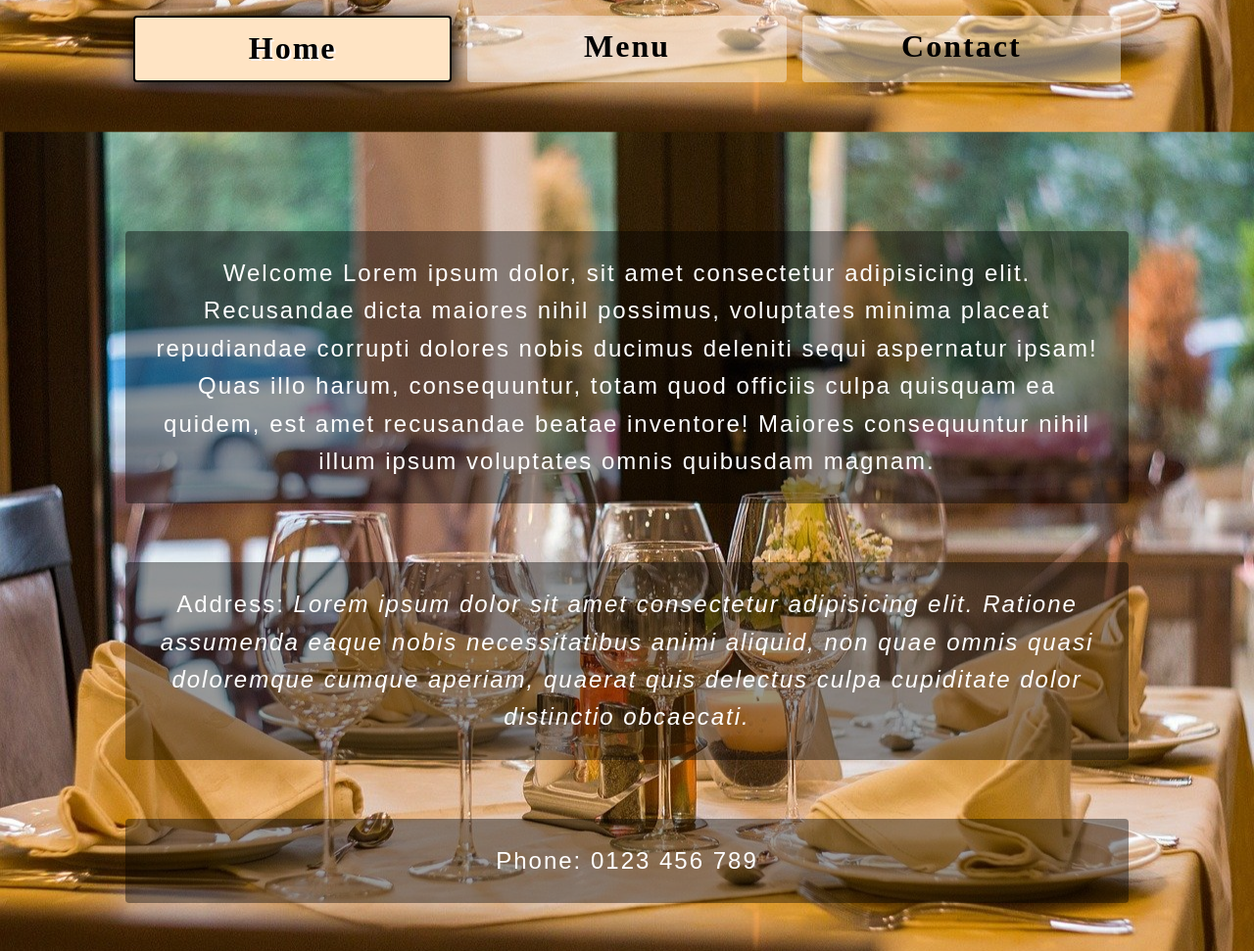
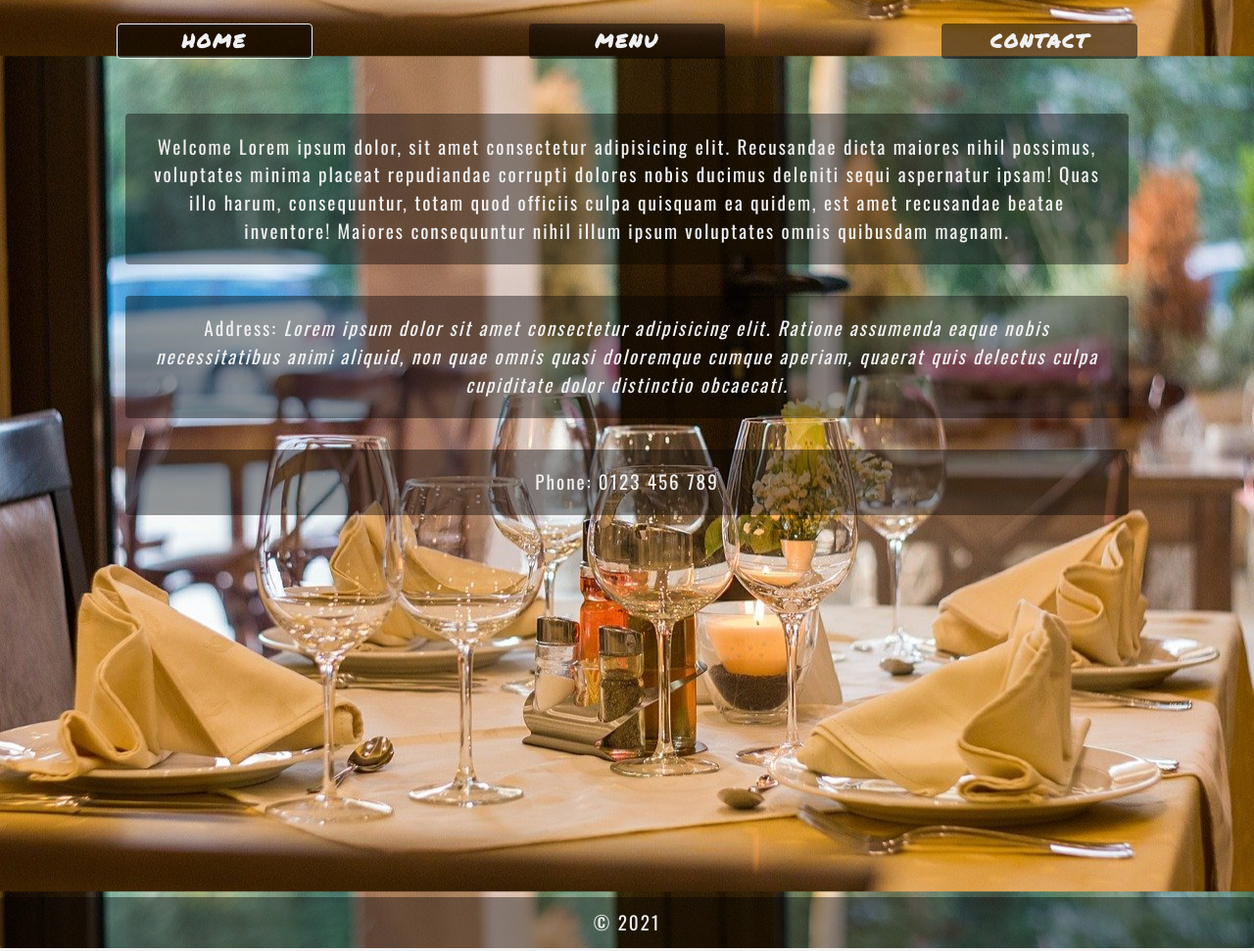
Before and after one commit to na3nou3a/restaurant, a website built with webpack: page dist/index.html in a window 1280 px wide. Shown: the top 971 px of the page at 98% size. Built offline with nearby package versions, Linux system fonts and the light colour scheme.

Commit message:
second commit

```diff
--- a/src/contact.js
+++ b/src/contact.js
@@ -1,9 +1,5 @@
-export const navContactContent = `
-  <a id="home" href="#">Home</a>
-  <a id="menu" href="#">Menu</a>
-  <a class="active" id="contact" href="#">Contact</a>`;
-
-export const mainContactContent = `<form action="">
+export const contact = () => `
+<form id='form'>
       <legend>Contact Us</legend>
       <label for="name">Name</label>
 <input type="text" name="name" id="name" placeholder="your Name">
@@ -12,6 +8,6 @@ export const mainContactContent = `<form action="">
 <label for="description">Message</label>
 <textarea name="description" id="description" cols="30" rows="10"></textarea>
 
-<input type="submit" class="btn" value="Submit">
+<button type="submit" class="btn">Submit</button>
 
     </form>`;
--- /dev/null
+++ b/src/footer.js
@@ -0,0 +1,6 @@
+export const footer = () => {
+  const year = new Date().getFullYear();
+  const footter = document.createElement('footer');
+  footter.innerHTML = `<p>&copy; ${year}</p>`;
+  return footter;
+};
--- a/src/home.js
+++ b/src/home.js
@@ -1,8 +1,4 @@
-export const navHomeContent = `
-  <a class="active" id="home" href="#">Home</a>
-  <a id="menu" href="#">Menu</a>
-  <a id="contact" href="#">Contact</a>`;
-
-export const mainHomeContent = `<p class="main-para">Welcome Lorem ipsum dolor, sit amet consectetur adipisicing elit. Recusandae dicta maiores nihil possimus, voluptates minima placeat repudiandae corrupti dolores nobis ducimus deleniti sequi aspernatur ipsam! Quas illo harum, consequuntur, totam quod officiis culpa quisquam ea quidem, est amet recusandae beatae inventore! Maiores consequuntur nihil illum ipsum voluptates omnis quibusdam magnam.</p>
+export const home =
+  () => `<p class="main-para">Welcome Lorem ipsum dolor, sit amet consectetur adipisicing elit. Recusandae dicta maiores nihil possimus, voluptates minima placeat repudiandae corrupti dolores nobis ducimus deleniti sequi aspernatur ipsam! Quas illo harum, consequuntur, totam quod officiis culpa quisquam ea quidem, est amet recusandae beatae inventore! Maiores consequuntur nihil illum ipsum voluptates omnis quibusdam magnam.</p>
 <p class="main-para">Address: <i>Lorem ipsum dolor sit amet consectetur adipisicing elit. Ratione assumenda eaque nobis necessitatibus animi aliquid, non quae omnis quasi doloremque cumque aperiam, quaerat quis delectus culpa cupiditate dolor distinctio obcaecati.</i></p>
 <p class="main-para">Phone: 0123 456 789</p>`;
--- a/src/index.js
+++ b/src/index.js
@@ -1,47 +1,68 @@
-import { navHomeContent, mainHomeContent } from "./home";
-import { navMenuContent, mainMenuContent } from "./menu";
-import { navContactContent, mainContactContent } from "./contact";
-const body = document.getElementsByTagName("body")[0];
-const nav = document.createElement("nav");
-const main = document.createElement("main");
-const footer = document.createElement("footer");
+import { navigation } from './navigation.js';
+import { footer } from './footer.js';
+import { home } from './home.js';
+import { menu } from './menu.js';
+import { contact } from './contact.js';
 
-footer.innerHTML = `<p>&copy; 2021</p>`;
-body.prepend(footer);
-body.prepend(main);
-body.prepend(nav);
+let currentPage = '';
+const body = document.getElementsByTagName('body')[0];
+const main = document.createElement('main');
 
-run("home");
-
-function run(what) {
-  if (what === "home") {
-    nav.innerHTML = navHomeContent;
-    main.innerHTML = mainHomeContent;
-  } else if (what === "menu") {
-    nav.innerHTML = navMenuContent;
-    main.innerHTML = mainMenuContent;
-  } else if (what === "contact") {
-    nav.innerHTML = navContactContent;
-    main.innerHTML = mainContactContent;
-  }
+function runHomePage() {
+  currentPage = 'home';
+  body.innerHTML = '';
+  body.prepend(footer());
+  main.innerHTML = home();
+  body.prepend(main);
+  body.prepend(navigation('home'));
   handleLinks();
 }
 
+function runMenuPage() {
+  currentPage = 'menu';
+  body.innerHTML = '';
+  body.prepend(footer());
+  main.innerHTML = menu();
+  body.prepend(main);
+  body.prepend(navigation('menu'));
+  handleLinks();
+}
+
+function runContactPage() {
+  currentPage = 'contact';
+  body.innerHTML = '';
+  body.prepend(footer());
+  main.innerHTML = contact();
+  body.prepend(main);
+  body.prepend(navigation('contact'));
+  handleLinks();
+  const form = document.getElementById('form');
+  form.addEventListener('submit', (e) => {
+    e.preventDefault();
+    form.reset();
+    alert('form submitted!');
+  });
+}
 
 function handleLinks() {
-  const homeLink = document.querySelector("#home");
-  const menuLink = document.querySelector("#menu");
-  const contactLink = document.querySelector("#contact");
-  homeLink.addEventListener("click", function (e) {
+  const homeLink = document.querySelector('#home');
+  const menuLink = document.querySelector('#menu');
+  const contactLink = document.querySelector('#contact');
+  homeLink.addEventListener('click', function (e) {
+    if (currentPage == 'home') return;
     e.preventDefault();
-    run("home");
+    runHomePage('home');
   });
-  menuLink.addEventListener("click", function (e) {
+  menuLink.addEventListener('click', function (e) {
+    if (currentPage == 'menu') return;
     e.preventDefault();
-    run("menu");
+    runMenuPage('menu');
   });
-  contactLink.addEventListener("click", function (e) {
+  contactLink.addEventListener('click', function (e) {
+    if (currentPage == 'contact') return;
     e.preventDefault();
-    run("contact");
+    runContactPage('contact');
   });
 }
+
+runHomePage();
--- a/src/menu.js
+++ b/src/menu.js
@@ -1,46 +1,41 @@
-export const navMenuContent = `
-  <a id="home" href="#">Home</a>
-  <a class="active" id="menu" href="#">Menu</a>
-  <a id="contact" href="#">Contact</a>`;
-
-export const mainMenuContent = `<div id="menu-container">
-    <div>
+export const menu = () => `<div class="menu-container">
+    <div class='card'>
       <img src="./images/barbecue.jpg" alt="barbecue">
-      <p class="description">Barbecue Lorem, ipsum dolor.</p>
+      <p class="description">Barbecue A chicken is a bird. One of the features that differentiate it from most other birds is that it has a comb and two wattles. The comb is the red appendage on the top of the head, and the wattles are the two appendages under the chin.</p>
     </div>
 
-        <div>
+       <div class='card'>
       <img src="./images/food.jpg" alt="food">
-      <p class="description">Meat Lorem, ipsum dolor.</p>
+      <p class="description">Meat, A chicken is a bird. One of the features that differentiate it from most other birds is that it has a comb and two wattles. The comb is the red appendage on the top of the head, and the wattles are the two appendages under the chin.</p>
     </div>
 
-        <div>
+        <div class='card'>
       <img src="./images/fried-chicken.jpg" alt="fried-chicken">
-      <p class="description">Chicken Lorem, ipsum dolor.</p>
+      <p class="description">Chicken, A chicken is a bird. One of the features that differentiate it from most other birds is that it has a comb and two wattles. The comb is the red appendage on the top of the head, and the wattles are the two appendages under the chin.</p>
     </div>
 
-        <div>
+        <div class='card'>
       <img src="./images/hamburger.jpg" alt="hamburger">
-      <p class="description">Hambourger Lorem, ipsum dolor.</p>
+      <p class="description">Hambourger, A chicken is a bird. One of the features that differentiate it from most other birds is that it has a comb and two wattles. The comb is the red appendage on the top of the head, and the wattles are the two appendages under the chin.</p>
     </div>
 
-        <div>
+        <div class='card'>
       <img src="./images/pizza1.jpg" alt="pizza1">
-      <p class="description">Pizza Lorem, ipsum dolor.</p>
+      <p class="description">Pizza, A chicken is a bird. One of the features that differentiate it from most other birds is that it has a comb and two wattles. The comb is the red appendage on the top of the head, and the wattles are the two appendages under the chin.</p>
     </div>
 
-        <div>
+       <div class='card'>
       <img src="./images/pizza2.jpg" alt="pizza2">
-      <p class="description">Pizza nLorem, ipsum dolor.</p>
+      <p class="description">Pizza, A chicken is a bird. One of the features that differentiate it from most other birds is that it has a comb and two wattles. The comb is the red appendage on the top of the head, and the wattles are the two appendages under the chin.</p>
     </div>
 
-        <div>
+        <div class='card'>
       <img src="./images/salad.jpg" alt="salad">
-      <p class="description">Salad Lorem, ipsum dolor.</p>
+      <p class="description">Salad, A chicken is a bird. One of the features that differentiate it from most other birds is that it has a comb and two wattles. The comb is the red appendage on the top of the head, and the wattles are the two appendages under the chin.</p>
     </div>
 
-        <div>
+        <div class='card'>
       <img src="./images/spaghetti.jpg" alt="spaghetti">
-      <p class="description">Spaghetti Lorem, ipsum dolor.</p>
+      <p class="description">Spaghetti, A chicken is a bird. One of the features that differentiate it from most other birds is that it has a comb and two wattles. The comb is the red appendage on the top of the head, and the wattles are the two appendages under the chin.</p>
     </div>
   </div>`;
--- /dev/null
+++ b/src/navigation.js
@@ -0,0 +1,23 @@
+export const navigation = (id) => {
+  const nav = document.createElement('nav');
+  if (id == 'home') {
+    nav.innerHTML = `
+  <a class="active text-title" id="home" href="#">Home</a>
+  <a class='text-title' id="menu" href="#">Menu</a>
+  <a class='text-title' id="contact" href="#">Contact</a>
+  `;
+    return nav;
+  }
+  if (id == 'menu') {
+    nav.innerHTML = `
+  <a class='text-title' id="home" href="#">Home</a>
+  <a class="active text-title" id="menu" href="#">Menu</a>
+  <a class='text-title' id="contact" href="#">Contact</a>`;
+    return nav;
+  }
+  nav.innerHTML = `
+  <a class='text-title' id="home" href="#">Home</a>
+  <a class='text-title' id="menu" href="#">Menu</a>
+  <a class="active text-title" id="contact" href="#">Contact</a>`;
+  return nav;
+};
```
Also changed, not shown: dist/index.html, dist/main.js, dist/styles.css.
